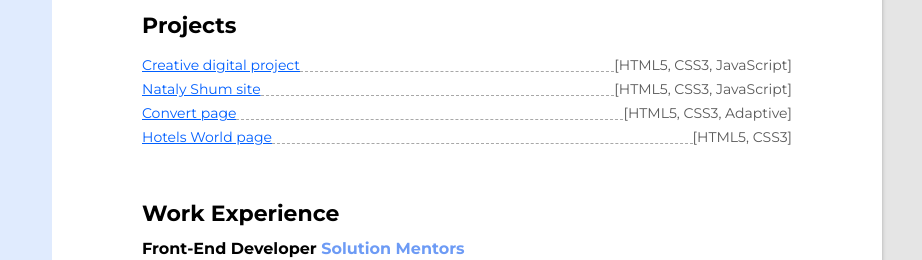
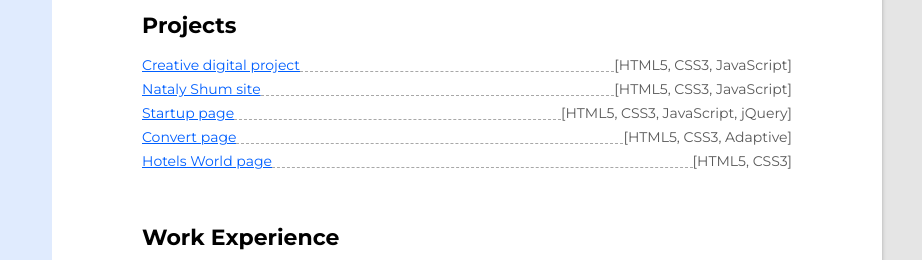
Before and after one commit to starik-den/portfolio, a plain HTML site: page index.html in a window 1280 px wide. Shown: the part 462-722 px from the top of the page, 358-1280 px from the left. Drawn offline with Linux system fonts and the light colour scheme.

Commit message:
Protfolio page: add links of projects

```diff
--- a/index.html
+++ b/index.html
@@ -44,6 +44,11 @@
                                 site</a>
                             <span class="dashed"></span>
                             <span class="i2">[HTML5, CSS3, JavaScript]</span>
+                        </li>
+                        <li class="my-projects-list__item">
+                            <a class="list-item" href="https://starik-den.github.io/portfolio/startupPage/" target="_blank">Startup page</a>
+                            <span class="dashed"></span>
+                            <span class="i2">[HTML5, CSS3, JavaScript, jQuery]</span>
                         </li>
                         <li class="my-projects-list__item">
                             <a class="list-item" href="https://starik-den.github.io/portfolio/Convert/" target="_blank">Convert page</a>
```
